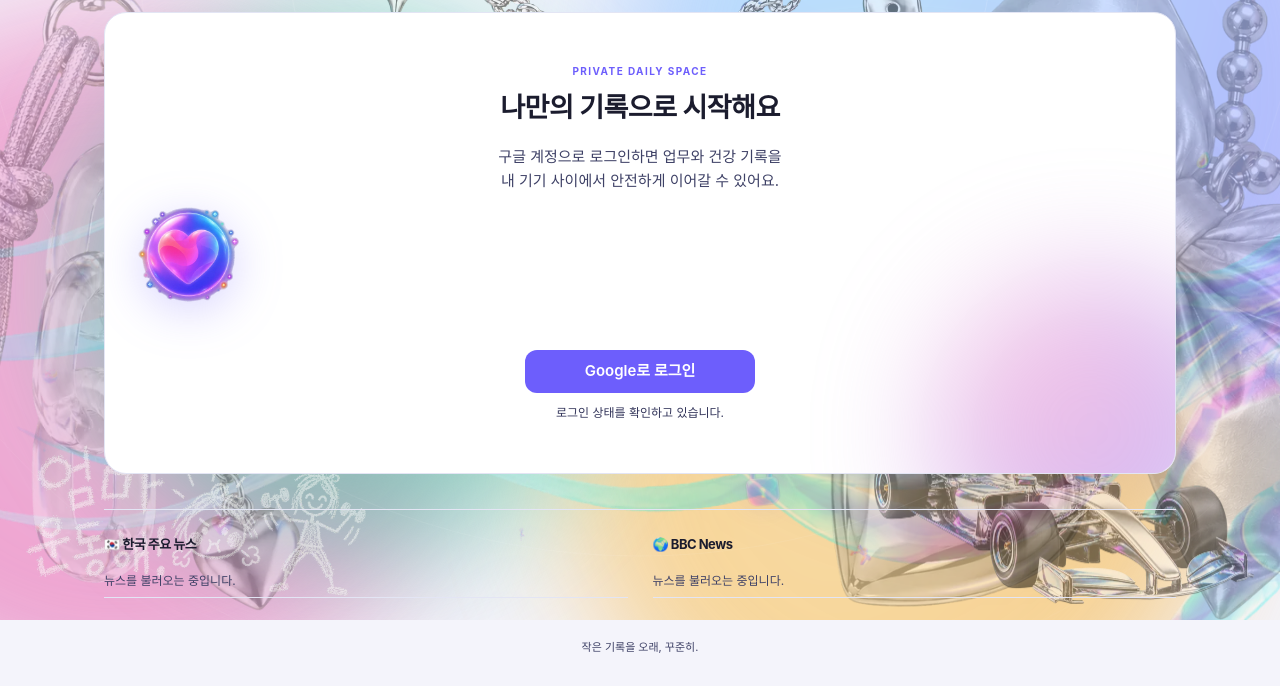
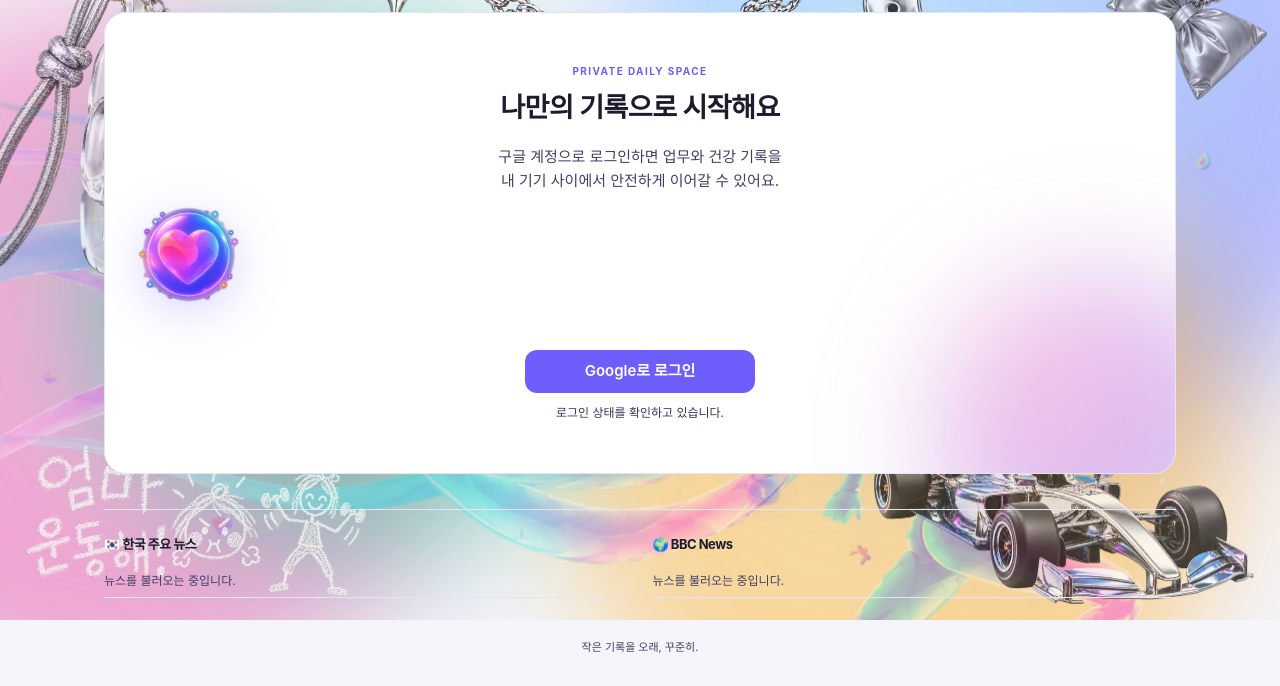
Before and after one commit to jiheeyeom/my-daily-tasks, a website with bundled scripts: page index.html in a window 1280 px wide. Shown: the part 180-866 px from the top of the page. Built offline with nearby package versions, Linux system fonts and the light colour scheme; a web font is replaced by a local one.

Commit message:
fix: bring the runner into frame and cut the keyrings down
Only the trailing hair was showing because the figure sits at the right
end of the artwork and was pushed past the edge. Shifting the whole
piece left lands her between 65% and 91% of the width at every size,
with the trail still running off to the left.

The keyrings ran the full height and collided with the note and the car
in the bottom corners. The left one drops to 56vh and the right is
reduced to a 180px accent; neither reaches the corners now. Both go
from 0.5 to 0.75 opacity, and the dark theme from 0.32 to 0.36 — its
ceiling, past which body text crossing a white highlight stops clearing
AA.

Co-Authored-By: Claude Opus 5 (1M context) <noreply@anthropic.com>

```diff
--- a/styles.css
+++ b/styles.css
@@ -1834,7 +1834,7 @@ main {
   top: 34vh;
   width: 132vw;
   height: auto;
-  margin-left: -66vw;
+  margin-left: -91vw;
   /* Their brightest pixels are pure white, and 0.36 is where body text still
      clears AA if it crosses one. */
   opacity: 0.3;
@@ -1857,7 +1857,7 @@ main {
   .runner {
     top: 40vh;
     width: 190vw;
-    margin-left: -95vw;
+    margin-left: -132vw;
   }
 }
 
@@ -2062,30 +2062,29 @@ main {
 .charm {
   position: absolute;
   height: auto;
-  opacity: 0.5;
-}
-
+  opacity: 0.75;
+}
+
+/* 0.36 is the ceiling here: past it, body text crossing a white highlight
+   stops clearing AA on the dark ground. */
 :root[data-theme="dark"] .charm {
-  opacity: 0.32;
-}
-
-/* The two keyrings hang the full height of the window, one on each side. */
-.charm-side-left,
+  opacity: 0.36;
+}
+
+/* The left keyring hangs from the top; the right is an accent rather than a
+   full drop, so neither reaches the note and the car in the bottom corners. */
+.charm-side-left {
+  top: 4vh;
+  left: -3vw;
+  height: 56vh;
+  width: auto;
+}
+
 .charm-side-right {
-  top: 0;
-  height: 100vh;
+  top: 13vh;
+  right: 1vw;
+  height: 22vh;
   width: auto;
-}
-
-/* Full height as asked, but pulled outward so the half that reaches into the
-   content column is the plain chain rather than the charms. Where they do pass
-   behind a panel the glass mutes them to about a fifth. */
-.charm-side-left {
-  left: -14vw;
-}
-
-.charm-side-right {
-  right: -20vw;
 }
 
 /* The bag charm lies across the top. */
@@ -2111,13 +2110,6 @@ main {
 
 /* Below a desktop width the edges belong to the content, so the charms that
    would sit under it are dropped rather than shrunk into clutter. */
-@media (max-width: 1400px) {
-  .charm-side-left,
-  .charm-side-right {
-    opacity: 0.3;
-  }
-}
-
 @media (max-width: 1100px) {
   .charm-side-left,
   .charm-side-right,
```
